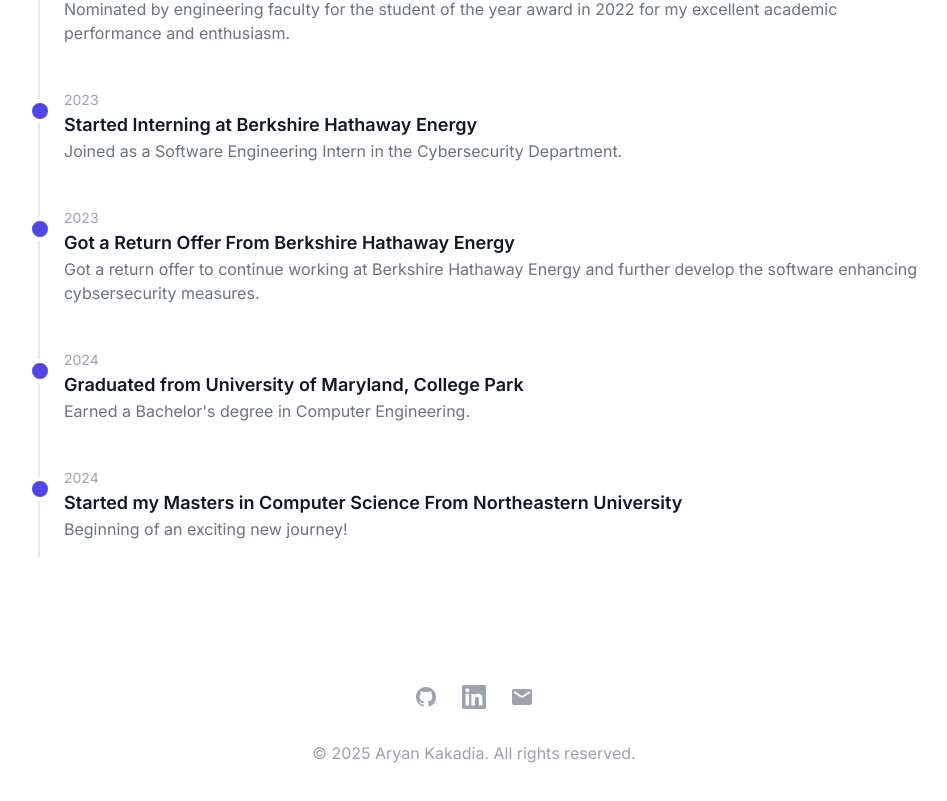
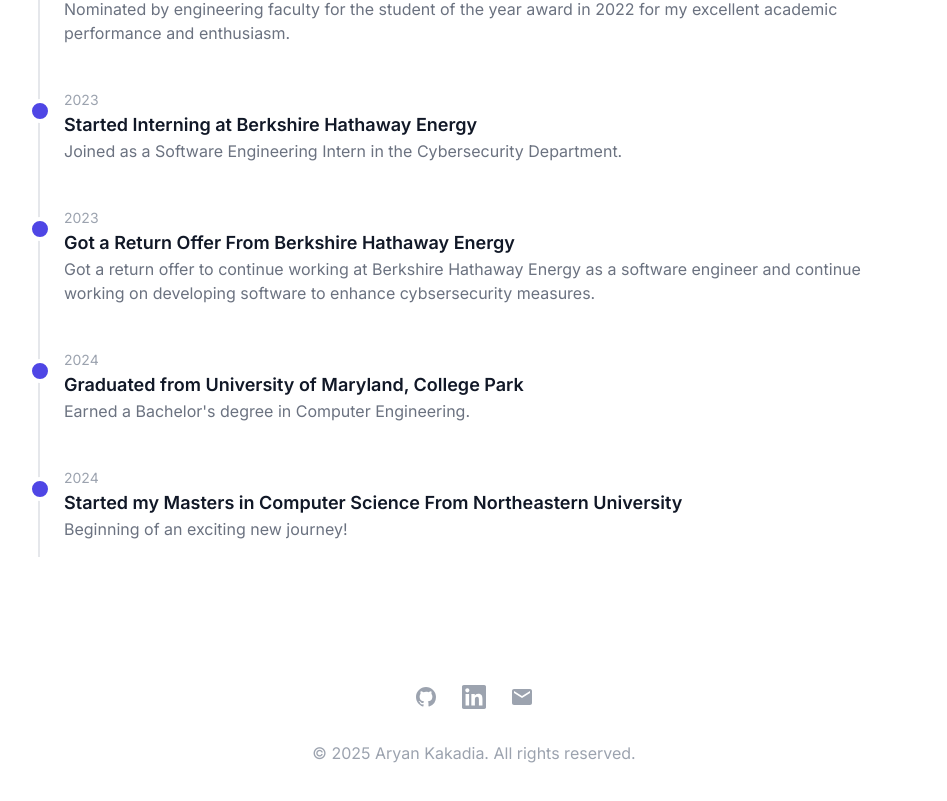
Before and after one commit to Flashy990/my-portfolio, a Next.js app: page /about in a window 1280 px wide. Shown: the part 1186-1987 px from the top of the page, without its empty margins (166-1113 px from the left). Built offline with nearby package versions, Linux system fonts and the light colour scheme.

Commit message:
Update About page

```diff
--- a/app/about/page.tsx
+++ b/app/about/page.tsx
@@ -36,7 +36,7 @@
     id: 3,
     year: '2023',
     title: 'Got a Return Offer From Berkshire Hathaway Energy',
-    description: 'Got a return offer to continue working at Berkshire Hathaway Energy and further develop the software enhancing cybsersecurity measures.',
+    description: 'Got a return offer to continue working at Berkshire Hathaway Energy as a software engineer and continue working on developing software to enhance cybsersecurity measures.',
   },
   {
     id: 4,
```
